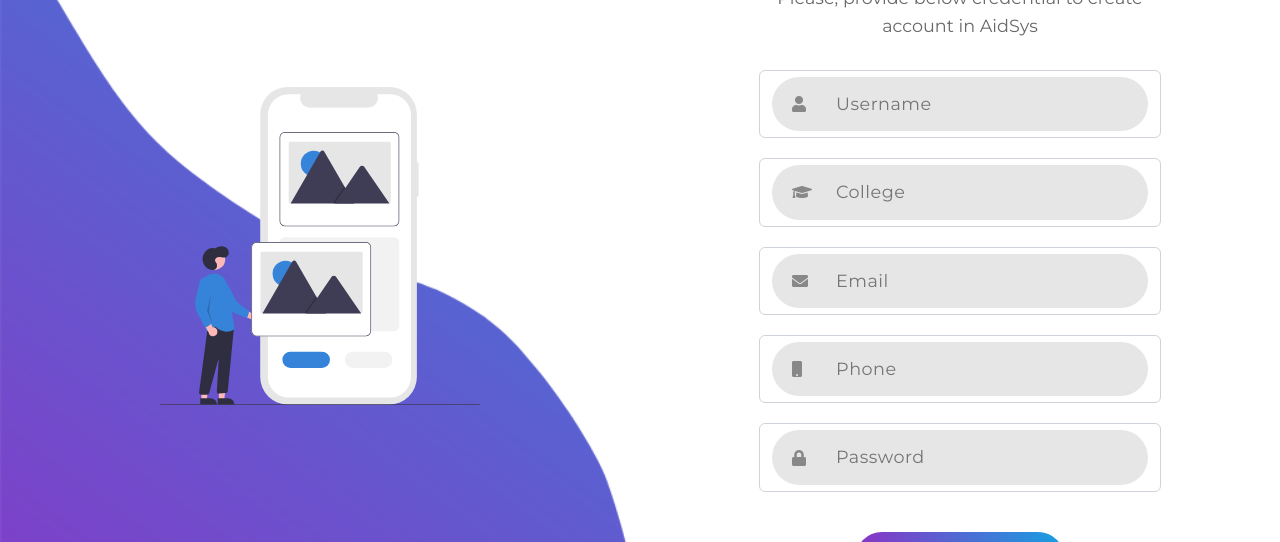
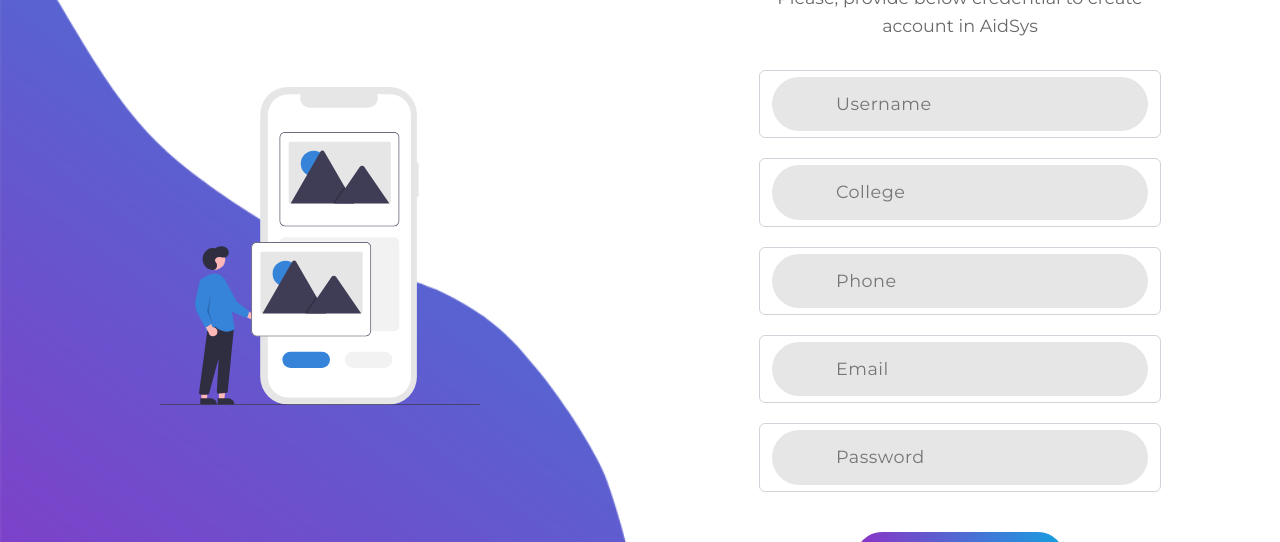
Before and after one commit to SusheelThapa/AidSys-Front-End, a React (Create React App) app: page /signup in a window 1280 px wide. Shown: the part 154-696 px from the top of the page. Built offline with nearby package versions, Linux system fonts and the light colour scheme.

Commit message:
Created Form component and used it in Login and Signup page

```diff
--- a/src/assets/css/login_signup.css
+++ b/src/assets/css/login_signup.css
@@ -54,7 +54,7 @@ section.side {
     color: #696969;
 }
 
-.login-signup-form {
+.form {
     width: 100%;
     display: flex;
     flex-direction: column;
--- a/src/components/Login.jsx
+++ b/src/components/Login.jsx
@@ -1,9 +1,10 @@
-import React, { useEffect, useRef } from "react";
+import React, { useEffect } from "react";
 import { Link, useNavigate } from "react-router-dom";
 
 import { sendLoginDetails } from "../services/request.js";
 import { doesTokenExist, saveToken } from "../services/token.js";
 
+import Form from "./common/Form.jsx";
 import loginPhoneImage from "../assets/img/login-phone.svg";
 
 const Login = () => {
@@ -21,24 +22,16 @@ const Login = () => {
     }
   });
 
-  /**
-   * username and password is used to keep track of value
-   * inside username and password field.
-   */
-  const username = useRef();
-  const password = useRef();
-
-  const handleSubmit = async (event) => {
+  const handleSubmit = async (event, data) => {
     /**
      * prevent default behaviour of submission
      * send the login data to server
      */
     event.preventDefault();
 
-    const response = await sendLoginDetails(
-      username.current.value,
-      password.current.value
-    );
+    const { username, password } = data;
+
+    const response = await sendLoginDetails(username, password);
 
     const { success, error, token } = response;
 
@@ -52,6 +45,11 @@ const Login = () => {
        */
     }
   };
+
+  const inputFields = [
+    { name: "Username", type: "text" },
+    { name: "Password", type: "password" },
+  ];
 
   return (
     <div id="login">
@@ -68,18 +66,8 @@ const Login = () => {
             AidSys
           </p>
 
-          <form onSubmit={handleSubmit} className="login-signup-form">
-            <div className="form-control">
-              <input type="text" placeholder="Username" ref={username} />
-              <i className="fas fa-user"></i>
-            </div>
-            <div className="form-control">
-              <input type="password" placeholder="Password" ref={password} />
-              <i className="fas fa-lock"></i>
-            </div>
+          <Form  formType="Login" onSubmit={handleSubmit} inputFields={inputFields} />
 
-            <button className="submit">Login</button>
-          </form>
           <Link to={`/signup`}>Don't have one? Create one</Link>
         </div>
       </section>
--- a/src/components/Signup.jsx
+++ b/src/components/Signup.jsx
@@ -1,10 +1,11 @@
-import React, { useRef, useEffect } from "react";
+import React, { useEffect } from "react";
 import { Link, useNavigate } from "react-router-dom";
 
 import { sendSignupDetails } from "../services/request";
 import { doesTokenExist, saveToken } from "../services/token";
 
 import phoneImage from "../assets/img/login-phone.svg";
+import Form from "./common/Form";
 
 const Signup = () => {
   /**
@@ -21,29 +22,29 @@ const Signup = () => {
     }
   });
 
-  /**
-   * username, password, college, email and phone is used to keep track of value
-   * of different input field.
-   */
-  const username = useRef();
-  const password = useRef();
-  const college = useRef();
-  const email = useRef();
-  const phone = useRef();
+  const inputFields = [
+    { name: "Username", type: "text" },
+    { name: "College", type: "text" },
+    { name: "Phone", type: "text" },
+    { name: "Email", type: "email" },
+    { name: "Password", type: "password" },
+  ];
 
-  const handleSubmit = async (event) => {
+  const handleSubmit = async (event, data) => {
     /**
      * prevent default behaviour of submission
      * send the login data to server
      */
     event.preventDefault();
 
+    const { username, password, college, email, phone } = data;
+
     const response = await sendSignupDetails(
-      username.current.value,
-      password.current.value,
-      college.current.value,
-      email.current.value,
-      phone.current.value
+      username,
+      password,
+      college,
+      email,
+      phone
     );
 
     const { success, error, token } = response;
@@ -74,30 +75,11 @@ const Signup = () => {
             Please, provide below credential to create account in AidSys
           </p>
 
-          <form onSubmit={handleSubmit} className="login-signup-form">
-            <div className="form-control">
-              <input type="text" placeholder="Username" ref={username} />
-              <i className="fas fa-user"></i>
-            </div>
-            <div className="form-control">
-              <input type="text" placeholder="College" ref={college} />
-              <i className="fas fa-graduation-cap"></i>
-            </div>
-            <div className="form-control">
-              <input type="text" placeholder="Email" ref={email} />
-              <i className="fas fa-envelope"></i>
-            </div>
-            <div className="form-control">
-              <input type="text" placeholder="Phone" ref={phone} />
-              <i className="fas fa-mobile"></i>
-            </div>
-            <div className="form-control">
-              <input type="password" placeholder="Password" ref={password} />
-              <i className="fas fa-lock"></i>
-            </div>
-
-            <button className="submit">Signup</button>
-          </form>
+          <Form
+            formType="Signup"
+            onSubmit={handleSubmit}
+            inputFields={inputFields}
+          />
           <Link to={"/login"}>Have one? Login</Link>
         </div>
       </section>
--- /dev/null
+++ b/src/components/common/Form.jsx
@@ -0,0 +1,36 @@
+import React from "react";
+
+const Form = (props) => {
+  const { formType, onSubmit, inputFields } = props;
+  return (
+    <form
+      onSubmit={(event) => {
+        const data = {};
+
+        for (let index in inputFields) {
+          data[inputFields[index].name.toLowerCase()] =
+            event.target[index].value;
+        }
+
+        onSubmit(event, data);
+      }}
+      className="form"
+    >
+      {inputFields.map((field) => {
+        return (
+          <div key={field.name} className="form-control">
+            <input
+              type={field.type}
+              placeholder={field.name}
+              ref={field.ref}
+              name={field.name}
+            />
+          </div>
+        );
+      })}
+      <button className="submit">{formType}</button>
+    </form>
+  );
+};
+
+export default Form;
```
